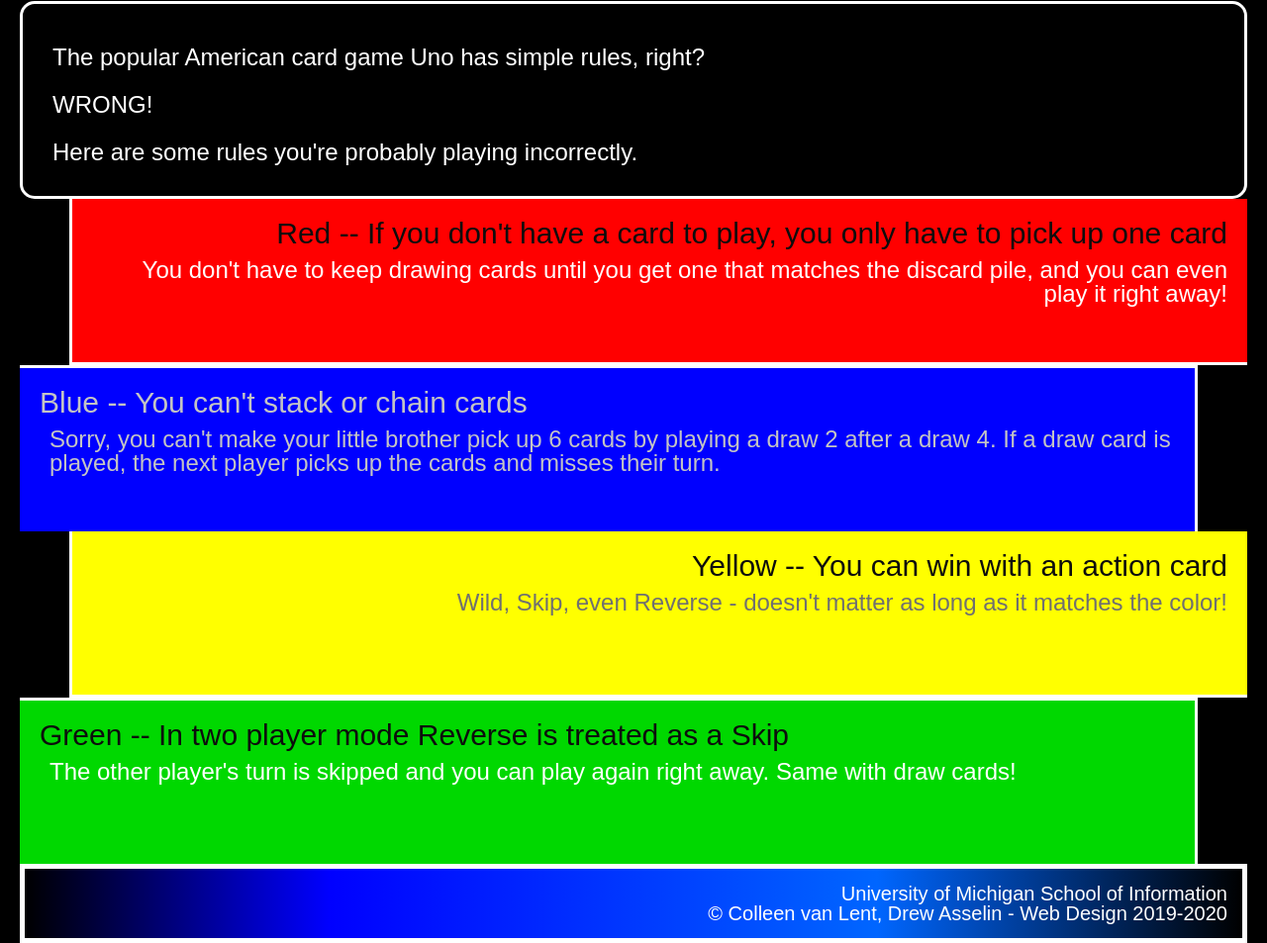
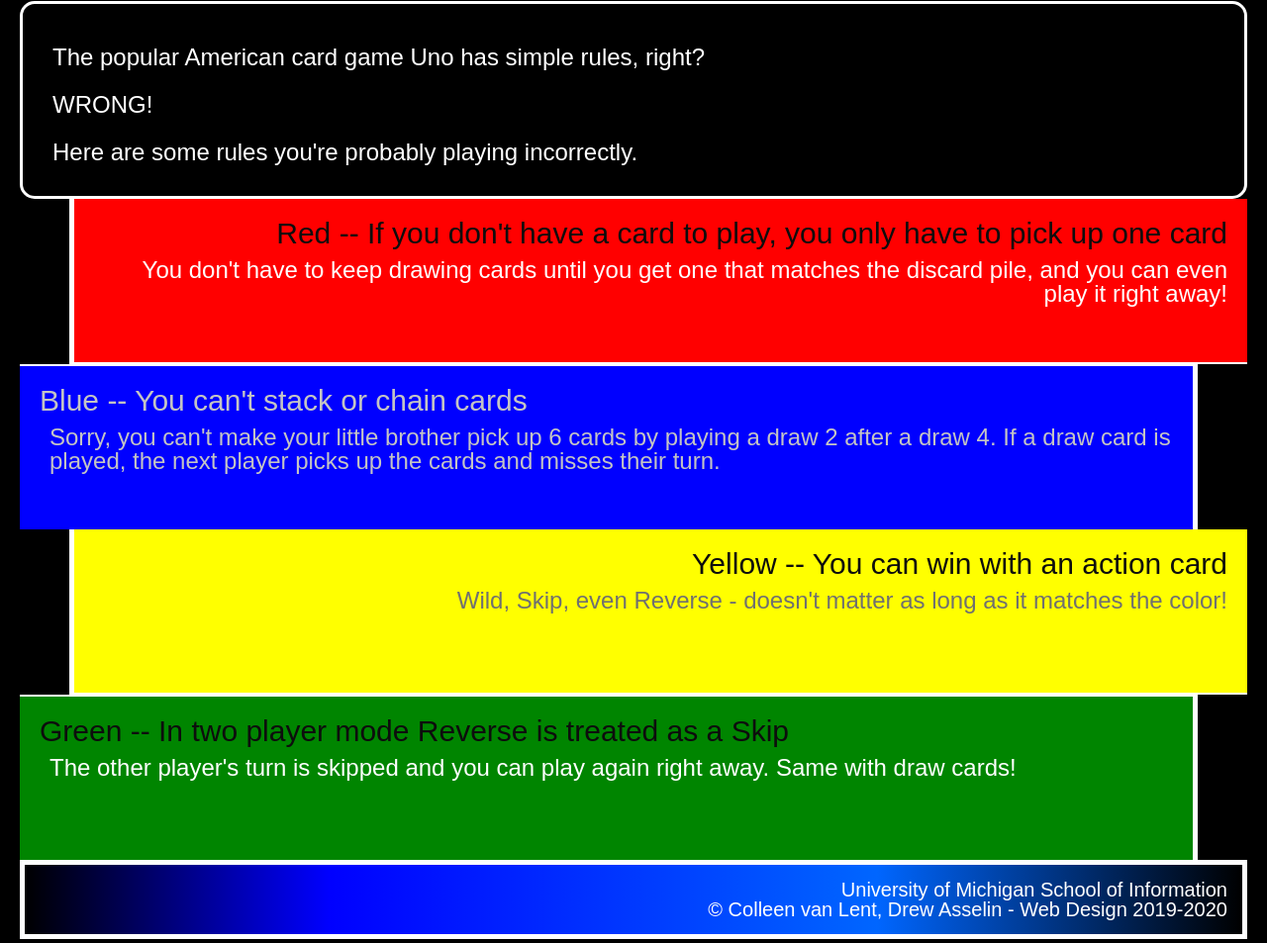
Before and after one commit to rychoi123/hw2-2024, a plain HTML site: page index.html in a window 1280 px wide. Shown: the part 343-1296 px from the top of the page at 99% size. Drawn offline with Linux system fonts and the light colour scheme.

Commit message:
Add files via upload

```diff
--- a/css/style.css
+++ b/css/style.css
@@ -42,15 +42,13 @@
     background-color: #ff0000;
     text-align:right;
     margin-left:  50px;
-    border-right: 5px;
-    border-top: 2px;
+    border-width: 0px 0px 2px 5px;
 }
 .blue{
     background-color: #0000FF;
     text-align:left;
     margin-right:  50px;
-    border-left: 5px;
-    border-bottom: 2px;
+    border-width: 2px 5px 0px 0px;
 }
 div.blue h2{
     color: #C4C4C4;
@@ -62,18 +60,16 @@
     background-color: #FFFF00;
     text-align:right;
     margin-left:  50px;
-    border-right: 5px;
-    border-top: 2px;
+    border-width: 0px 0px 2px 5px;
 }
 div.yellow > p{
     color:#707070
 }
 .green{
-    background-color: #00d800;
+    background-color: #008500;
     text-align:left;
     margin-right:  50px;
-    border-left: 5px;
-    border-bottom: 2px;
+    border-width: 2px 5px 0px 0px;
 }
 footer{
 
```
